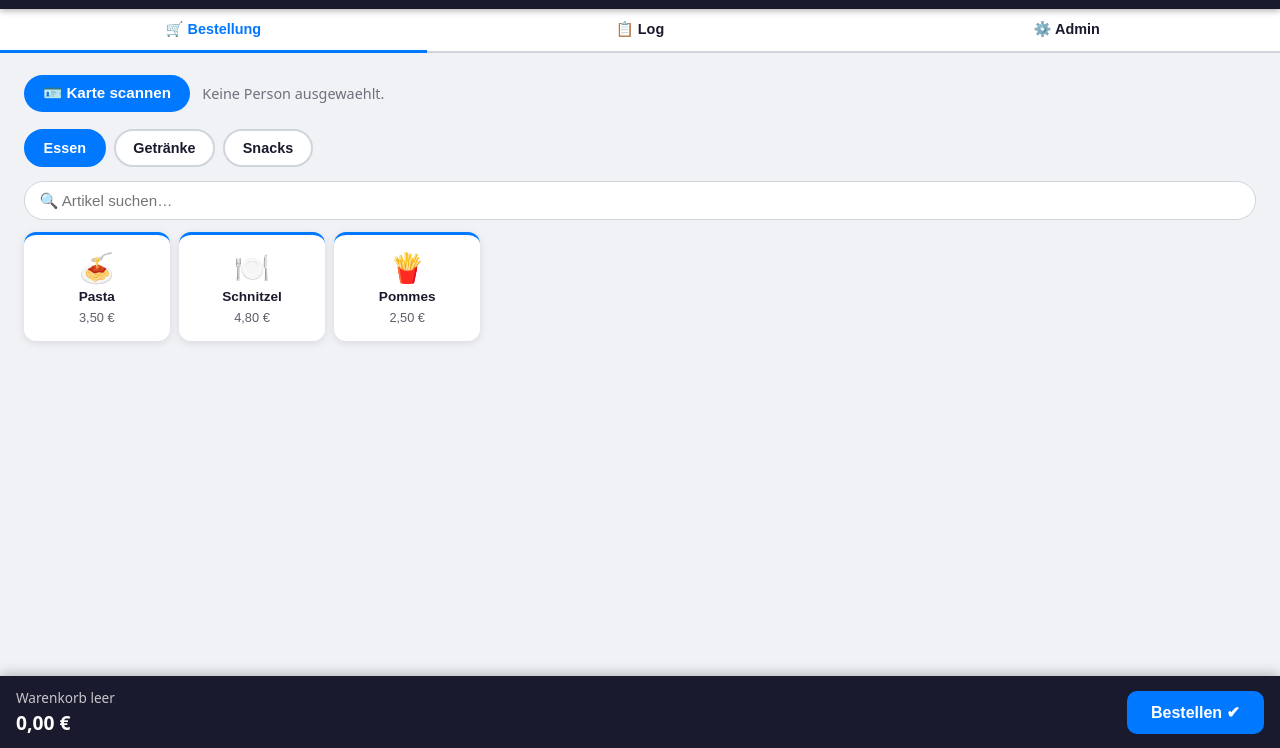
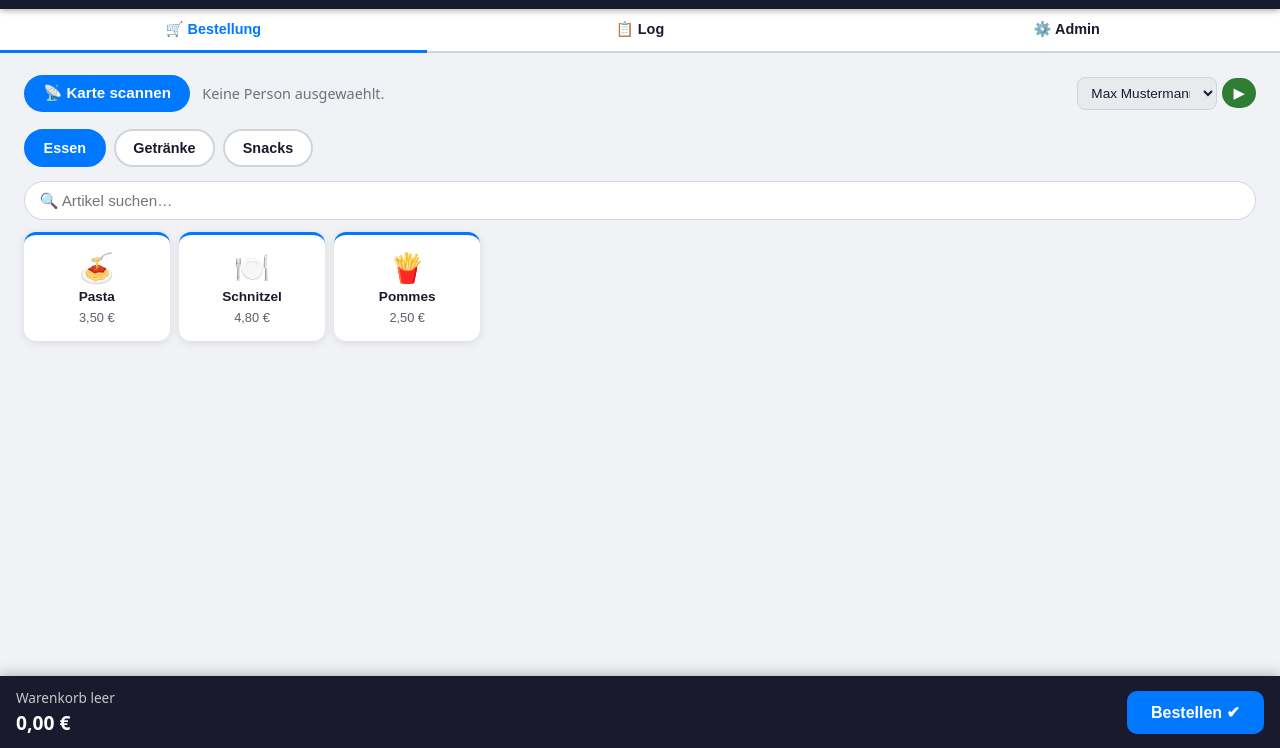
Before and after one commit to altima/shipo, a plain HTML site: page index.html in a window 1280 px wide. Shown: the part 52-800 px from the top of the page. Drawn offline with Linux system fonts and the light colour scheme.

Commit message:
add debug

```diff
--- a/app.js
+++ b/app.js
@@ -543,6 +543,47 @@ document.getElementById("mealSearch").addEventListener("input", function() {
 });
 
 /* ============================================================
+   DEBUG: PERSON SELECT (non-touch / desktop)
+============================================================ */
+(function() {
+  var isTouchDevice = ("ontouchstart" in window) || navigator.maxTouchPoints > 0;
+  if (isTouchDevice) return;
+
+  var wrap = document.getElementById("debugSelect");
+  wrap.style.display = "flex";
+
+  function populateDebugSelect() {
+    var sel = document.getElementById("debugPersonSelect");
+    var prev = sel.value;
+    sel.innerHTML = "";
+    state.persons.forEach(function(p) {
+      var opt = document.createElement("option");
+      opt.value = p.id;
+      opt.textContent = p.name;
+      sel.appendChild(opt);
+    });
+    if (prev && Array.from(sel.options).some(function(o) { return o.value === prev; })) {
+      sel.value = prev;
+    }
+  }
+
+  var _origRender = render;
+  render = function() {
+    _origRender();
+    populateDebugSelect();
+  };
+
+  populateDebugSelect();
+
+  document.getElementById("debugSelectBtn").onclick = function() {
+    var id = document.getElementById("debugPersonSelect").value;
+    if (!id) return;
+    selectPerson(id);
+    toast("🖥 Debug: " + state.persons.find(function(p) { return p.id === id; }).name + " ausgewählt");
+  };
+})();
+
+/* ============================================================
    CLEAR ORDERS BUTTON
 ============================================================ */
 document.getElementById("clearOrdersBtn").onclick = function() {
--- a/index.html
+++ b/index.html
@@ -46,8 +46,12 @@
 
     <!-- Person / NFC -->
     <div class="scan-bar">
-      <button id="scanCardBtn" class="btn-scan">🪪 Karte scannen</button>
+      <button id="scanCardBtn" class="btn-scan">📡 Karte scannen</button>
       <div id="currentUserInfo" class="scan-person-info">Keine Person ausgewählt.</div>
+      <div id="debugSelect" class="debug-select" style="display:none;">
+        <select id="debugPersonSelect" class="debug-person-select"></select>
+        <button id="debugSelectBtn" class="btn-scan btn-scan-debug">▶</button>
+      </div>
     </div>
 
     <!-- Category tabs -->
--- a/style.css
+++ b/style.css
@@ -229,6 +229,32 @@ h2 { margin: 0 0 0.75rem 0; font-size: 1rem; font-weight: 700; }
   background: var(--primary);
   border-color: var(--primary);
   color: white;
+}
+
+/* ============================================================
+   DEBUG SELECT
+============================================================ */
+.debug-select {
+  display: flex;
+  align-items: center;
+  gap: 0.3rem;
+  margin-left: auto;
+}
+
+.debug-person-select {
+  padding: 0.45rem 0.6rem;
+  border: 1.5px solid var(--border);
+  border-radius: 8px;
+  background: var(--secondary-bg);
+  color: var(--fg);
+  font-size: 0.85rem;
+  max-width: 140px;
+}
+
+.btn-scan-debug {
+  padding: 0.45rem 0.75rem;
+  font-size: 0.85rem;
+  background: var(--success);
 }
 
 /* ============================================================
```
